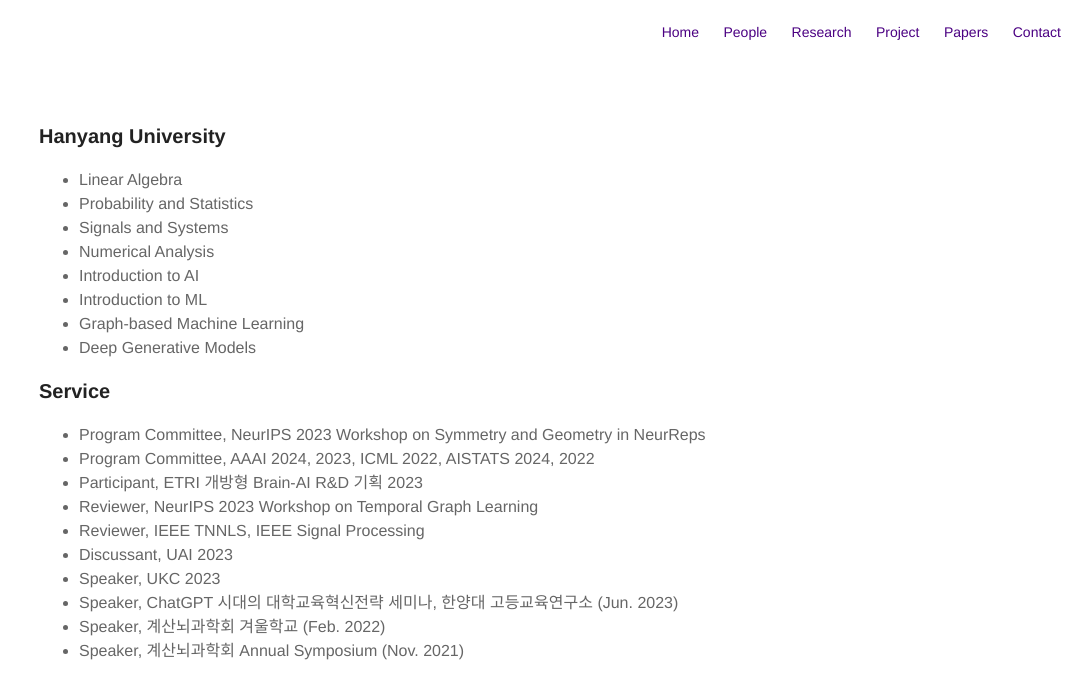
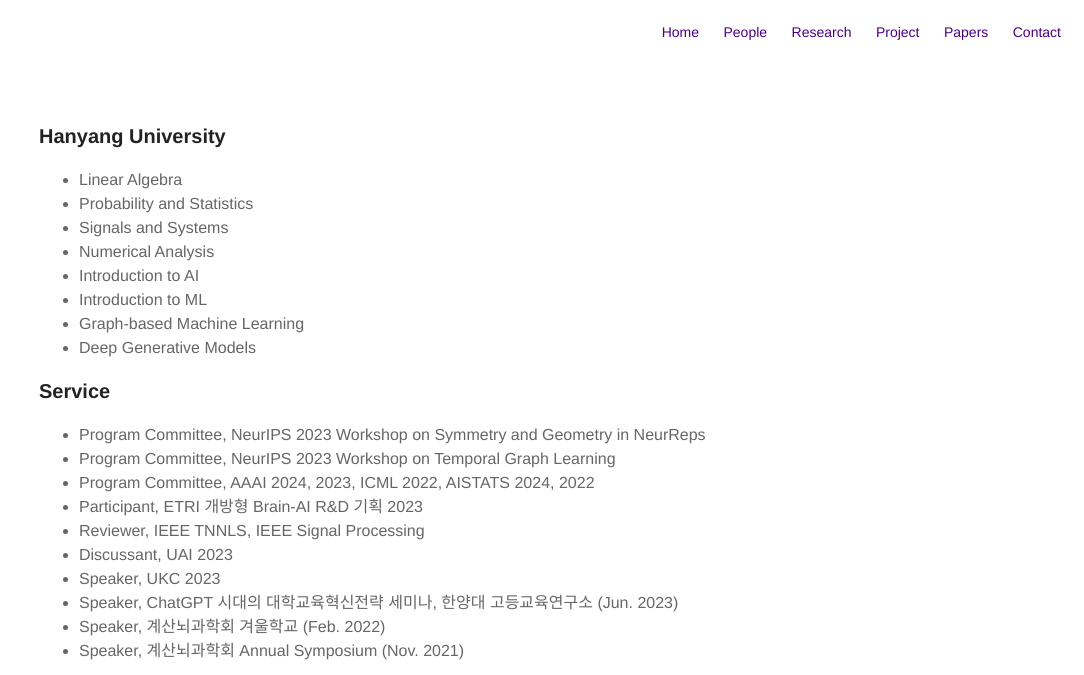
Before and after one commit to kijungyoon/kijungyoon.github.io, a Jekyll site: the page built from teaching.md, in a window 1280 px wide, cut to the strip 0-675 px from the top of the page. Shown: the whole strip, without its empty margins (196-1280 px from the left). Built offline with Jekyll 4.4.1, drawn with Linux system fonts in a browser that asks for light colours.

Commit message:
Update teaching.md

```diff
--- a/teaching.md
+++ b/teaching.md
@@ -18,9 +18,9 @@
 <h3>Service</h3>
 <ul>
 <li>Program Committee, NeurIPS 2023 Workshop on Symmetry and Geometry in NeurReps</li>
+<li>Program Committee, NeurIPS 2023 Workshop on Temporal Graph Learning</li>
 <li>Program Committee, AAAI 2024, 2023, ICML 2022, AISTATS 2024, 2022</li>
 <li>Participant, ETRI 개방형 Brain-AI R&D 기획 2023</li>
-<li>Reviewer, NeurIPS 2023 Workshop on Temporal Graph Learning</li>
 <li>Reviewer, IEEE TNNLS, IEEE Signal Processing</li>
 <li>Discussant, UAI 2023</li>
 <li>Speaker, UKC 2023</li>
```
